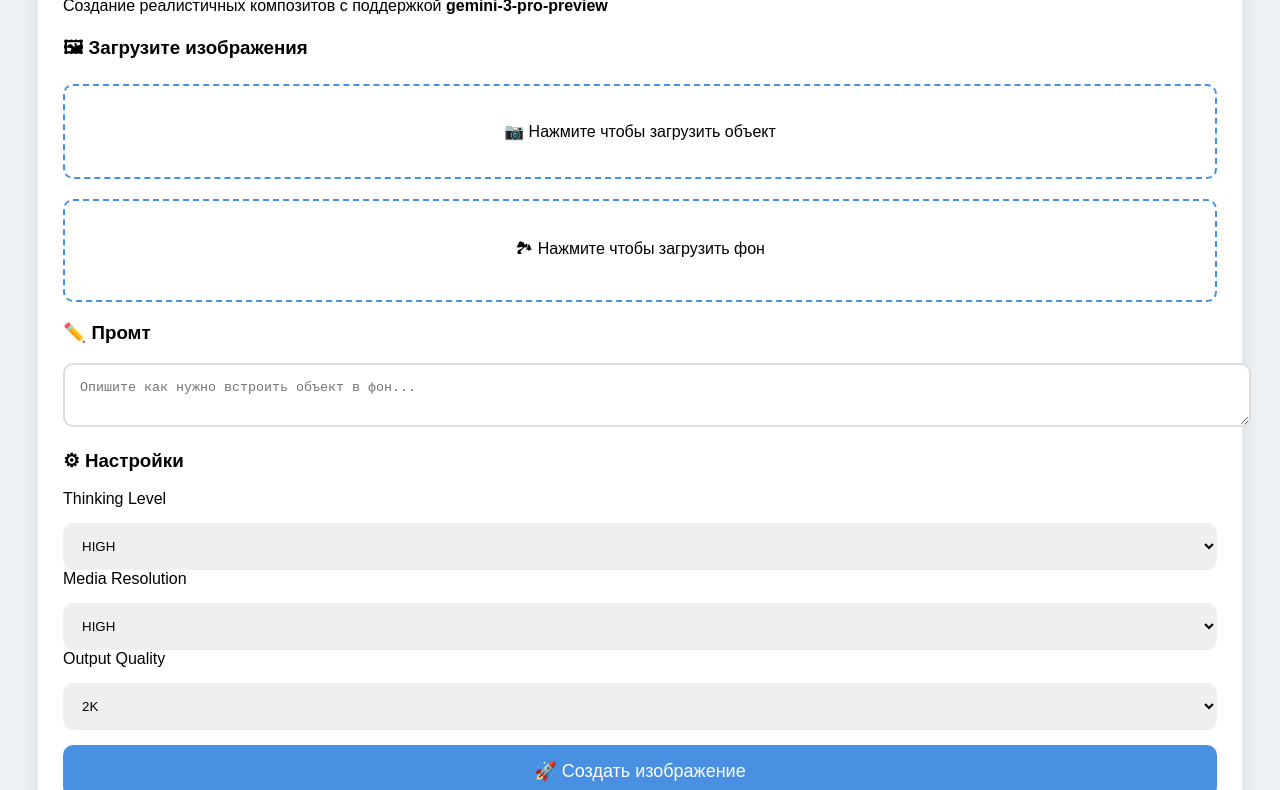
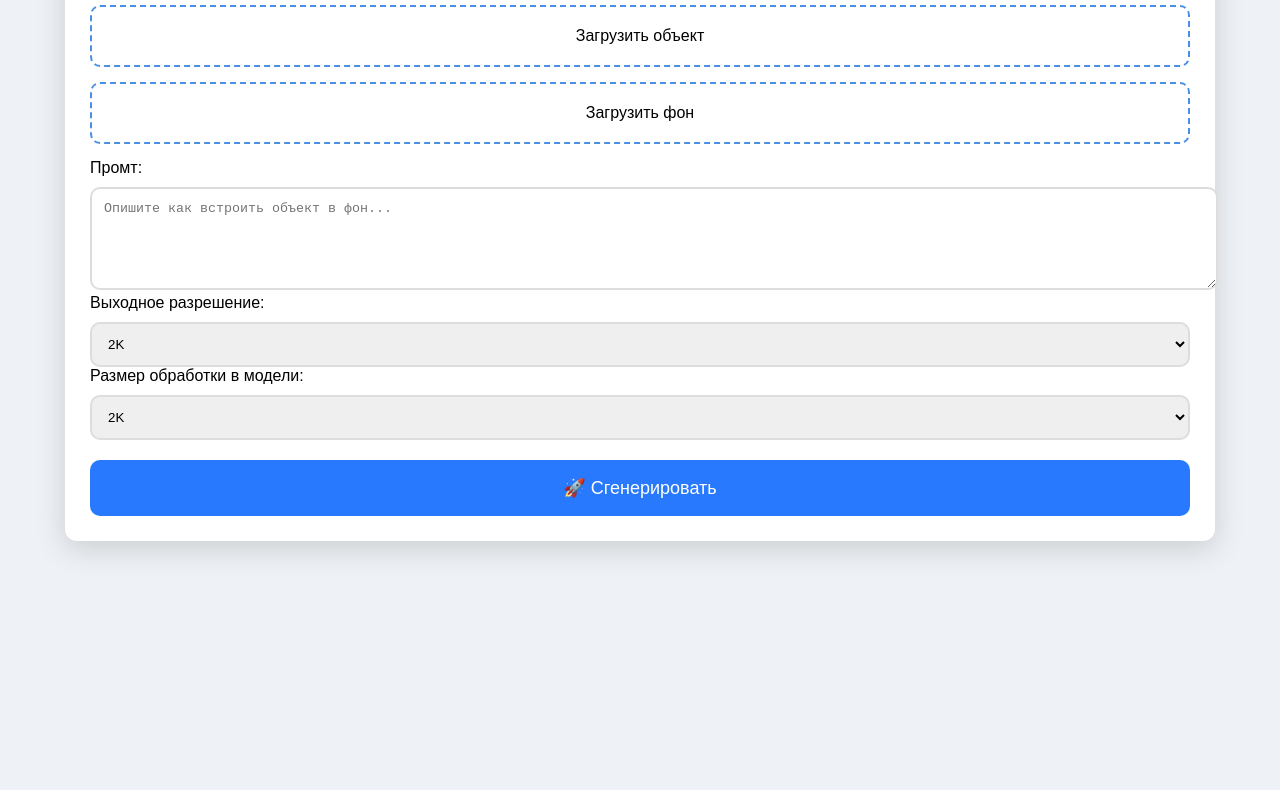
Before and after one commit to Ahamoth/background-replacement-api, a website: page public/index.html in a window 1280 px wide. Shown: the part 147-937 px from the top of the page. After the commit the page ends 800 px from the top, so only its background shows below. Drawn offline with Linux system fonts and the light colour scheme.

Commit message:
Update index.html

```diff
--- a/public/index.html
+++ b/public/index.html
@@ -2,157 +2,153 @@
 <html lang="ru">
 <head>
 <meta charset="UTF-8">
-<title>Gemini 3 Image Composer</title>
+<title>Gemini 3 Pro Image Composer</title>
 <meta name="viewport" content="width=device-width, initial-scale=1.0">
 
 <style>
 body {
+    background: #eef1f5;
     font-family: Arial, sans-serif;
-    background: #eef1f5;
-    padding: 30px;
+    padding: 40px;
 }
 .container {
-    max-width: 1200px;
+    max-width: 1100px;
     margin: auto;
-    background: white;
+    background: #fff;
     padding: 25px;
-    border-radius: 14px;
-    box-shadow: 0 5px 25px rgba(0,0,0,0.1);
+    border-radius: 12px;
+    box-shadow: 0 8px 30px rgba(0,0,0,0.15);
 }
-.upload-box {
+h1 {
+    text-align: center;
+    margin-bottom: 20px;
+}
+.upload {
+    border: 2px dashed #4a90e2;
     padding: 20px;
-    border: 2px dashed #4a90e2;
     text-align: center;
     cursor: pointer;
     border-radius: 10px;
-    margin-bottom: 20px;
+    margin-bottom: 15px;
 }
 .preview {
-    max-height: 220px;
+    max-width: 260px;
+    border-radius: 10px;
     display: none;
-    border-radius: 10px;
     margin-top: 10px;
 }
-textarea {
+button {
+    background: #2979ff;
+    color: #fff;
+    border: 0;
+    padding: 17px;
+    border-radius: 10px;
     width: 100%;
-    padding: 15px;
+    font-size: 18px;
+    cursor: pointer;
+    margin-top: 20px;
+}
+button:hover { opacity: .9; }
+select, textarea {
+    width: 100%;
+    padding: 12px;
     border-radius: 10px;
     border: 2px solid #ddd;
+    margin-top: 10px;
 }
-select, button {
-    width: 100%;
+.result-img {
+    max-width: 100%;
+    margin-top: 20px;
+    display: none;
+    border-radius: 14px;
+}
+#downloadBtn {
+    display: none;
+    background: #ff5252;
+    text-decoration: none;
     padding: 15px;
-    margin-top: 15px;
+    color: white;
     border-radius: 10px;
-    border: none;
-}
-button {
-    background: #4a90e2;
-    color: white;
+    margin-top: 20px;
+    text-align: center;
     font-size: 18px;
-    cursor: pointer;
-}
-button:hover {
-    transform: scale(1.02);
-}
-.result-image {
-    max-width: 100%;
-    display: none;
-    border-radius: 12px;
-    margin-top: 20px;
 }
 </style>
 </head>
 
 <body>
+<div class="container">
 
-<div class="container">
-    <h1>🎨 Gemini 3 Pro — Image Composer</h1>
-    <p>Создание реалистичных композитов с поддержкой <b>gemini-3-pro-preview</b></p>
+    <h1>🎨 Gemini 3 Pro Image Composer</h1>
 
-    <h3>🖼 Загрузите изображения</h3>
+    <div class="upload" onclick="objInput.click()">
+        Загрузить объект
+        <img id="objPreview" class="preview">
+    </div>
+    <input type="file" id="objInput" accept="image/*" style="display:none"
+           onchange="preview(event,'objPreview')">
 
-    <div class="upload-box" onclick="objectInput.click()">
-        <p>📷 Нажмите чтобы загрузить объект</p>
-        <img id="objectPreview" class="preview">
+    <div class="upload" onclick="bgInput.click()">
+        Загрузить фон
+        <img id="bgPreview" class="preview">
     </div>
-    <input type="file" id="objectInput" accept="image/*" style="display:none" onchange="preview(event,'objectPreview')">
+    <input type="file" id="bgInput" accept="image/*" style="display:none"
+           onchange="preview(event,'bgPreview')">
 
-    <div class="upload-box" onclick="backgroundInput.click()">
-        <p>🏞 Нажмите чтобы загрузить фон</p>
-        <img id="backgroundPreview" class="preview">
-    </div>
-    <input type="file" id="backgroundInput" accept="image/*" style="display:none" onchange="preview(event,'backgroundPreview')">
+    <label>Промт:</label>
+    <textarea id="prompt" placeholder="Опишите как встроить объект в фон..." rows="5"></textarea>
 
-    <h3>✏️ Промт</h3>
-    <textarea id="prompt" placeholder="Опишите как нужно встроить объект в фон..."></textarea>
-
-    <h3>⚙ Настройки</h3>
-    <label>Thinking Level</label>
-    <select id="thinkingLevel">
-        <option value="HIGH">HIGH</option>
-        <option value="MEDIUM">MEDIUM</option>
-        <option value="LOW">LOW</option>
-    </select>
-
-    <label>Media Resolution</label>
-    <select id="mediaResolution">
-        <option value="MEDIA_RESOLUTION_HIGH">HIGH</option>
-        <option value="MEDIA_RESOLUTION_MEDIUM">MEDIUM</option>
-        <option value="MEDIA_RESOLUTION_LOW">LOW</option>
-    </select>
-
-    <label>Output Quality</label>
+    <label>Выходное разрешение:</label>
     <select id="quality">
         <option value="1k">1K</option>
         <option value="2k" selected>2K</option>
         <option value="4k">4K</option>
     </select>
 
-    <button onclick="generate()">🚀 Создать изображение</button>
+    <label>Размер обработки в модели:</label>
+    <select id="imageSize">
+        <option value="1K">1K</option>
+        <option value="2K" selected>2K</option>
+        <option value="4K">4K</option>
+    </select>
 
-    <img id="resultImage" class="result-image">
-    <a id="downloadBtn" style="display:none" class="download-btn" download>💾 Скачать</a>
+    <button onclick="generate()">🚀 Сгенерировать</button>
+
+    <img id="resultImage" class="result-img">
+    <a id="downloadBtn">💾 Скачать результат</a>
+
 </div>
 
 <script>
-function preview(event, id) {
+function preview(e, id) {
     const img = document.getElementById(id);
-    img.src = URL.createObjectURL(event.target.files[0]);
+    img.src = URL.createObjectURL(e.target.files[0]);
     img.style.display = "block";
 }
 
 async function generate() {
-    const objectFile = objectInput.files[0];
-    const backgroundFile = backgroundInput.files[0];
-
-    if (!objectFile || !backgroundFile) {
-        alert("Загрузите оба изображения!");
-        return;
-    }
+    const obj = objInput.files[0];
+    const bg = bgInput.files[0];
+    if (!obj || !bg) return alert("Загрузите оба изображения");
 
     const fd = new FormData();
-    fd.append("objectImage", objectFile);
-    fd.append("backgroundImage", backgroundFile);
+    fd.append("objectImage", obj);
+    fd.append("backgroundImage", bg);
     fd.append("prompt", document.getElementById("prompt").value);
-    fd.append("thinkingLevel", document.getElementById("thinkingLevel").value);
-    fd.append("mediaResolution", document.getElementById("mediaResolution").value);
     fd.append("quality", document.getElementById("quality").value);
+    fd.append("imageSize", document.getElementById("imageSize").value);
 
-    const result = await fetch("/generate", { method: "POST", body: fd });
-    const data = await result.json();
+    const req = await fetch("/generate", { method: "POST", body: fd });
+    const data = await req.json();
 
-    if (!data.success) {
-        alert("Ошибка: " + data.error);
-        return;
-    }
+    if (!data.success) return alert("Ошибка: " + data.error);
 
     resultImage.src = data.imageUrl;
     resultImage.style.display = "block";
 
     downloadBtn.href = data.imageUrl;
     downloadBtn.download = data.filename;
-    downloadBtn.style.display = "inline-block";
+    downloadBtn.style.display = "block";
 }
 </script>
 
```
